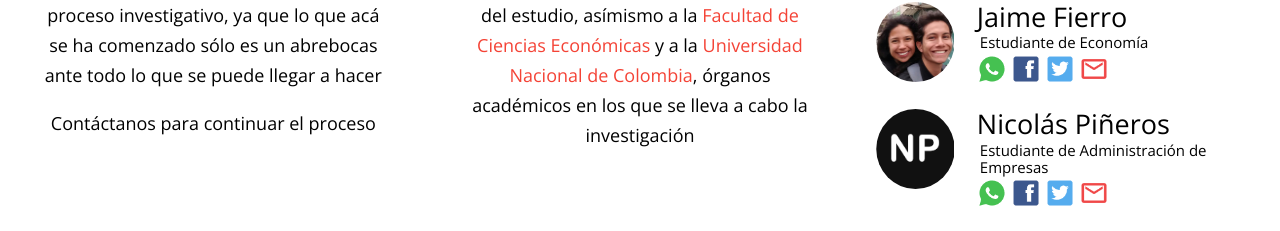
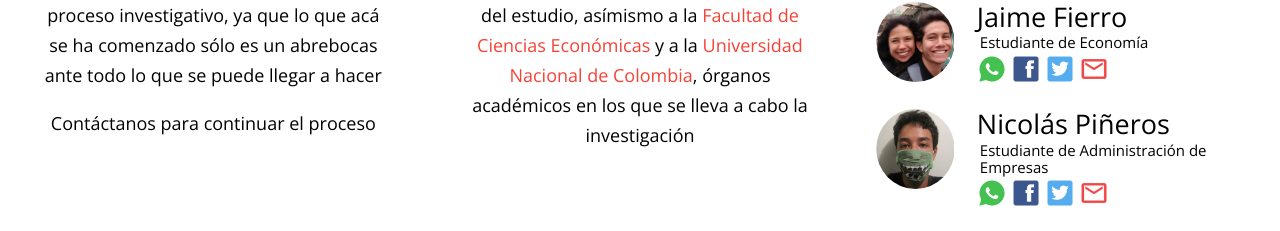
Before and after one commit to Webstrategias/webstrategias.github.io, a plain HTML site: page index.html in a window 1280 px wide. Shown: the part 2186-2417 px from the top of the page. Drawn offline with nearby package versions, Linux system fonts and the light colour scheme.

Commit message:
nicolas photo

```diff
--- a/index.html
+++ b/index.html
@@ -171,7 +171,7 @@
                                 </div>
                             </li>
                             <li class="row">
-                                <img src="img/nicolas.png" height="80"  alt="" class="circle col s3">
+                                <img src="img/nicolas.jpg" height="80"  alt="" class="circle col s3">
                                 <div class="col s9 personal-info">
                                     <h3>Nicolás Piñeros</h3>
                                     <h4>Estudiante de Administración de Empresas</h4>
```
